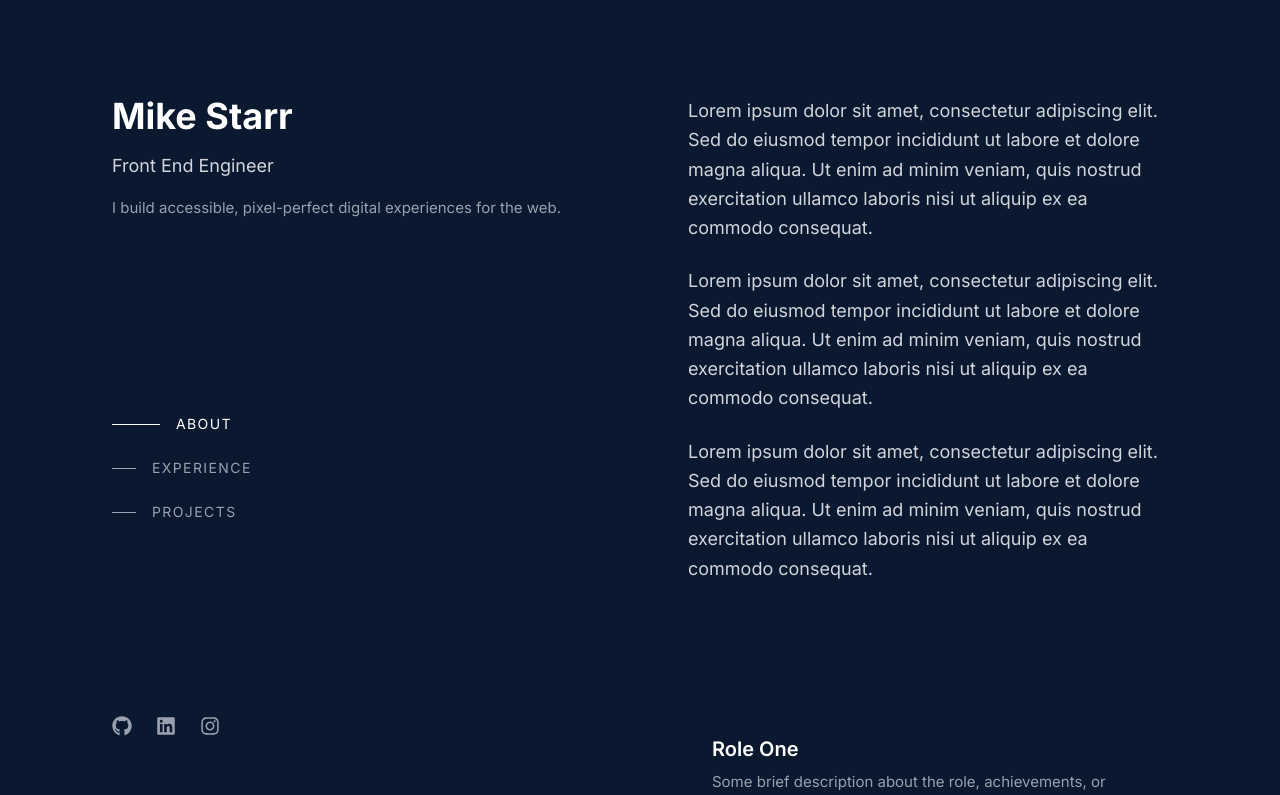
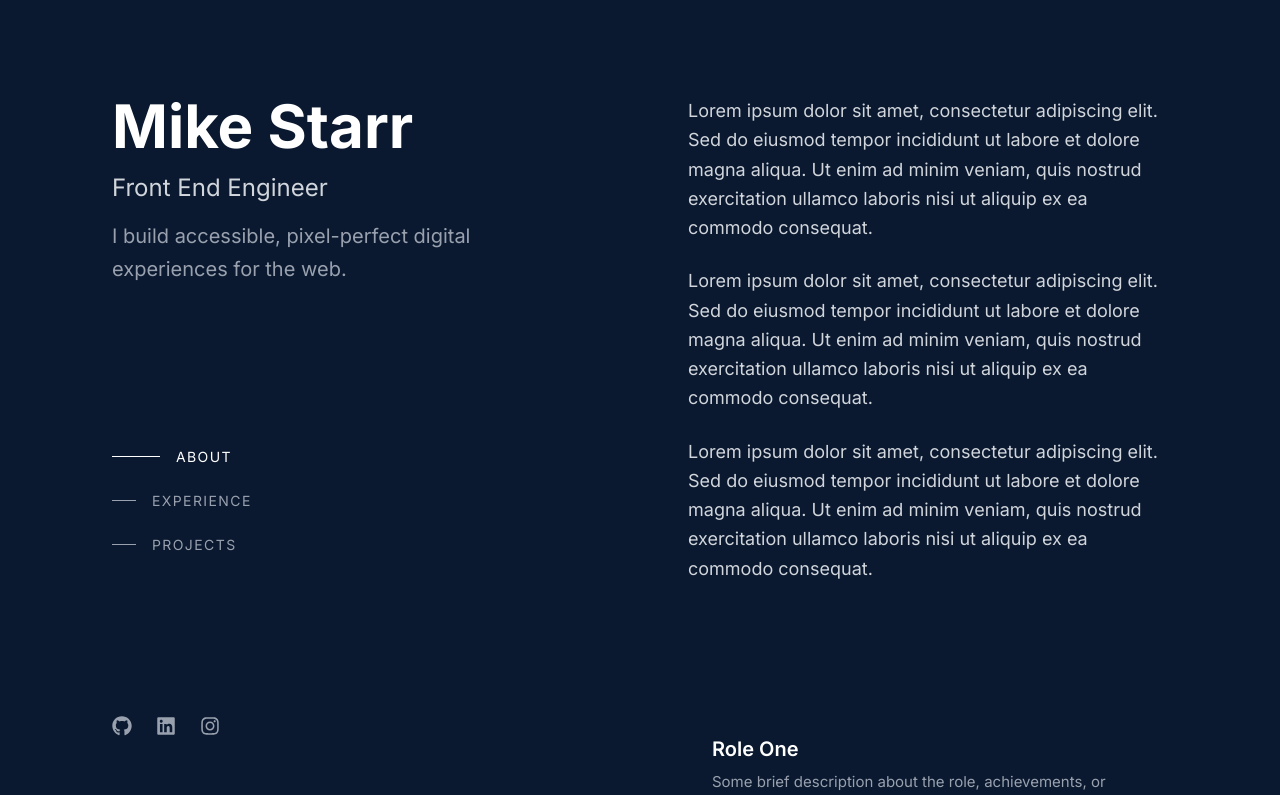
Before and after one commit to mikestarrdev/portfolio-2025, a React (Vite) app: page / in a window 1280 px wide. Shown: the top 795 px of the page. Built offline with nearby package versions, Linux system fonts and the light colour scheme.

Commit message:
change headline sizes

```diff
--- a/src/App.jsx
+++ b/src/App.jsx
@@ -46,10 +46,10 @@ export default function App() {
         <aside className="w-full md:w-1/2 px-6 sm:px-10 md:px-12 pt-12 md:pt-24 pb-16 md:sticky md:top-0 md:h-screen flex flex-col md:justify-between">
           {/* Top: Name, title, tagline */}
           <div className="space-y-4">
-            <h1 className="text-4xl font-extrabold">Mike Starr</h1>
-            <h2 className="text-lg font-medium text-gray-300">Front End Engineer</h2>
-            <p className="text-gray-400 leading-relaxed text-[15px]">
-              I build accessible, pixel-perfect digital experiences for the web.
+            <h1 className="text-6xl font-extrabold">Mike Starr</h1>
+            <h2 className="text-2xl font-medium text-gray-300">Front End Engineer</h2>
+            <p className="text-gray-400 leading-relaxed text-xl">
+              I build accessible, pixel-perfect digital <br/> experiences for the web.
             </p>
           </div>
 
```
